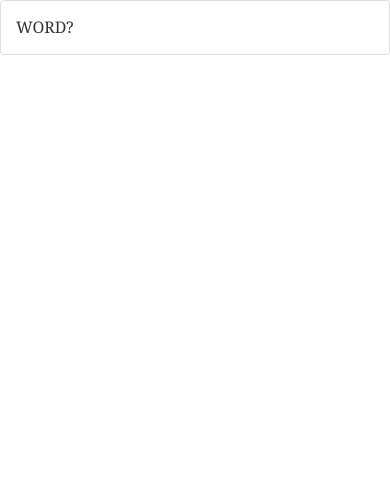
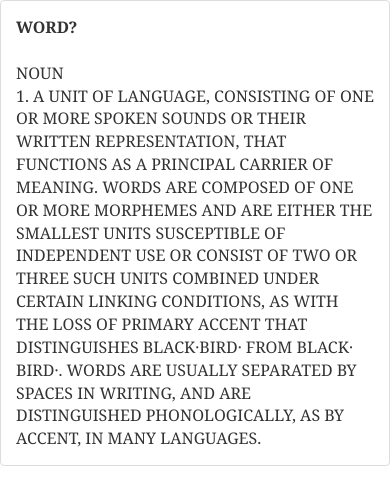
Before and after one commit to hkikkas/wordcards, a plain HTML site: page www/index.html in a window 390 px wide. Drawn offline with Linux system fonts and the light colour scheme; some packages are replaced by stand-ins of ours.

Commit message:
1.0.1 - swipe testing

```diff
--- a/www/index.html
+++ b/www/index.html
@@ -17,7 +17,14 @@
 
 		<div class="panel panel-default" id="current_word">
 			<div class="panel-body">
-				Word?
+				<strong>Word?</strong>
+				<br /><br />
+				noun <br />
+				1. a unit of language, consisting of one or more spoken sounds or their written representation, that functions as a
+				principal carrier of meaning. Words are composed of one or more morphemes and are either the smallest units susceptible of
+				independent use or consist of two or three such units combined under certain linking conditions, as with the loss of primary
+				accent that distinguishes black·bird· from black· bird·. Words are usually separated by spaces in writing, and are
+				distinguished phonologically, as by accent, in many languages.
 			</div>
 		</div
 
```
